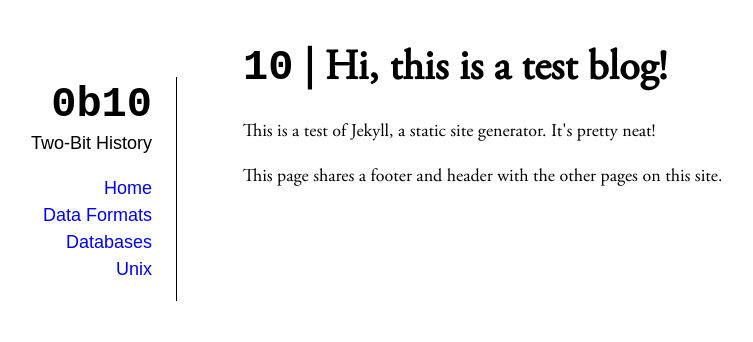
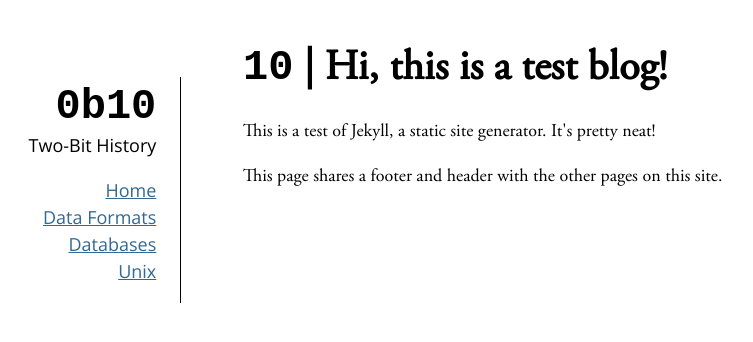
Before and after one commit to sinclairtarget/sinclairtarget.github.io, a Jekyll site: the page built from index.html, in a window 1280 px wide. Shown: the top 342 px of the page, without its empty margins (107-860 px from the left). Built offline with Jekyll 4.4.1, drawn with Linux system fonts in a browser that asks for light colours.

Commit message:
Better link styling.

```diff
--- a/_layouts/default.html
+++ b/_layouts/default.html
@@ -3,6 +3,8 @@
   <head>
     <title>{{ page.title }}</title>
     <link rel="stylesheet" type="text/css" href="/css/main.css">
+    <link rel="stylesheet"
+          href="https://fonts.googleapis.com/css?family=Open+Sans">
   </head>
   <body>
     <!-- content -->
--- a/_sass/_colors.scss
+++ b/_sass/_colors.scss
@@ -1,2 +1,3 @@
 $pre-background-color: #fdfdfd;
 $pre-border-color: lightgray;
+$link-color: #326891; // Thanks, NYT!
--- a/css/main.scss
+++ b/css/main.scss
@@ -33,7 +33,7 @@ em {
 }
 
 a {
-    text-decoration: none;
+    color: $link-color;
 
     &:hover {
         text-decoration: underline;
@@ -49,7 +49,7 @@ sup {
 }
 
 header {
-    font-family: Arial, sans-serif;
+    font-family: 'Open Sans', sans-serif;
     border-right: 1px solid black;
 
     ul {
```
